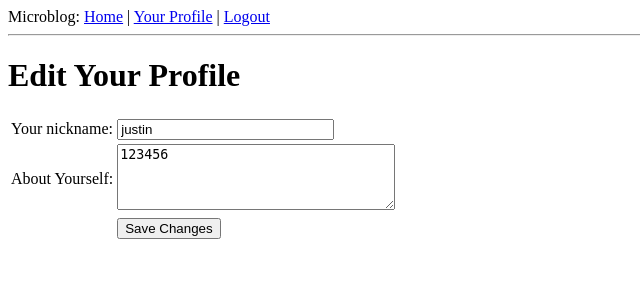
After one commit to HAN-Hans/microblog, a Flask app: page /edit in a window 1280 px wide. The commit adds this page. Shown: the top 300 px of the page, without its empty margins (0-640 px from the left). Run offline with Flask 2, Linux system fonts and the light colour scheme; a user stored in the database is signed in; data comes from the database, SQL or seed files in the repository; both versions use the stored data as it was after the commit.

Commit message:
Profile Page And Avatars

```diff
--- a/app/forms.py
+++ b/app/forms.py
@@ -1,7 +1,11 @@
 from flask_wtf import FlaskForm
-from wtforms import StringField, BooleanField
-from wtforms.validators import DataRequired
+from wtforms import StringField, BooleanField, TextAreaField
+from wtforms.validators import DataRequired, Length
 
 class LoginForm(FlaskForm):
 	openid = StringField('openid', validators = [DataRequired()])
 	remember_me = BooleanField('remember_me', default = False)
+
+class EditForm(FlaskForm):
+	nickname = StringField('nickname', validators = [DataRequired()])
+	about_me = TextAreaField('about_me', validators = [Length(min = 0, max = 140)])
--- a/app/models.py
+++ b/app/models.py
@@ -1,4 +1,6 @@
 from app import db
+from hashlib import md5
+
 
 class User(db.Model):
 
@@ -6,6 +8,8 @@ class User(db.Model):
 	nickname = db.Column(db.String(64), index = True, unique = True)
 	email = db.Column(db.String(120), index = True, unique = True)
 	posts = db.relationship('Post', backref = 'author', lazy = 'dynamic')
+	about_me = db.Column(db.String(140))
+	last_seen = db.Column(db.DateTime)
 
 	@property
 	def is_authenticated(self):
@@ -25,6 +29,10 @@ class User(db.Model):
 		except NameError:
 			return str(self.id)
 
+	def avatar(self, size):
+		return 'http://www.gravatar.com/avatar/%s?d=mm&s=%d' \
+		% (md5(self.email.encode('utf-8')).hexdigest(),size)
+
 	def __repr__(self):
 		return '<User %r>' % (self.nickname)
 
--- a/app/templates/base.html
+++ b/app/templates/base.html
@@ -11,7 +11,8 @@
     <div>Microblog:
         <a href="{{ url_for('index') }}">Home</a>
         {% if g.user.is_authenticated %}
-        |   <a href="{{ url_for('logout') }}"></a>
+        |   <a href="{{ url_for('user', nickname = g.user.nickname) }}">Your Profile</a>
+        |   <a href="{{ url_for('logout') }}">Logout</a>
         {% endif%}
     </div>
     <hr>
--- /dev/null
+++ b/app/templates/edit.html
@@ -0,0 +1,23 @@
+<!-- extend base layout -->
+{% extends "base.html" %}
+
+{% block content %}
+	<h1>Edit Your Profile</h1>
+	<form value="" method="post" name="edit">
+		{{ form.hidden_tag() }}
+		<table>
+			<tr>
+				<td>Your nickname:</td>
+				<td>{{ form.nickname(size=24) }}</td>
+			</tr>
+			<tr>
+				<td>About Yourself:</td>
+				<td>{{ form.about_me(cols=32, rows=4) }}</td>
+			</tr>
+			<tr>
+				<td></td>
+				<td><input type="submit" value="Save Changes"></td>
+			</tr>
+		</table>
+	</form>
+{% endblock %}
--- /dev/null
+++ b/app/templates/post.html
@@ -0,0 +1,5 @@
+	<table>
+		<tr valign="top">
+			<td><img src="{{ post.author.avatar(50) }}"></td><td><i>{{ post.author.nickname }}</i> says:<br /><b>{{ post.body }}</td>
+		</tr>
+	</table>
--- a/app/views.py
+++ b/app/views.py
@@ -7,8 +7,9 @@
 from flask import render_template, flash, redirect, session, url_for, request, g
 from flask_login import login_user, logout_user, current_user, login_required
 from app import app, lm, db, oid
-from .forms import LoginForm
+from .forms import LoginForm, EditForm
 from .models import User
+from datetime import datetime
 
 
 
@@ -19,6 +20,11 @@ def load_user(id):
 @app.before_request
 def before_request():
 	g.user = current_user
+	if g.user.is_authenticated:
+		g.user.last_seen = datetime.utcnow()
+		db.session.add(g.user)
+		db.session.commit()
+
 
 @app.route('/')
 @app.route('/index')
@@ -40,18 +46,6 @@ def index():
 		user = user,
 		posts = posts)
 
-# @app.route('/login',methods = ['GET', 'POST'])
-# def login():
-# 	form = LoginForm()
-# 	if form.validate_on_submit():
-# 		flash('Login required for Openid="%s",remember_me=%s' %
-# 			(form.openid.data, str(form.remember_me.data)))
-# 		return redirect('/index')
-# 	return render_template(
-# 		'login.html',
-# 		title = 'login',
-# 		form = form,
-# 		providers = app.config['OPENID_PROVIDERS'])
 
 @app.route('/login', methods = ['GET','POST'])
 @oid.loginhandler
@@ -92,3 +86,52 @@ def after_login(resp):
 def logout():
 	logout_user()
 	return redirect(url_for('index'))
+
+@app.route('/user/<nickname>')
+@login_required
+def user(nickname):
+	user = User.query.filter_by(nickname = nickname).first()
+	if user == None:
+		flash('User %s not found.' % nickname)
+		return redirect(url_for('index'))
+	posts = [
+		{'author':user, 'body':'Test post #1'},
+		{'author':user, 'body':'Test post #2'},
+	]
+	return render_template(
+		'user.html',
+		user = user,
+		posts = posts)
+
+@app.route('/edit', methods = ['GET', 'POST'])
+@login_required
+def edit():
+	form = EditForm()
+	if form.validate_on_submit():
+		g.user.nickname = form.nickname.data
+		g.user.about_me = form.about_me.data
+		db.session.add(g.user)
+		db.session.commit()
+		flash('Yuor changes have been saved.')
+	else:
+		form.nickname.data = g.user.nickname
+		form.about_me.data = g.user.about_me
+	return render_template('edit.html', form = form)
+
+
+
+
+
+
+# @app.route('/login',methods = ['GET', 'POST'])
+# def login():
+# 	form = LoginForm()
+# 	if form.validate_on_submit():
+# 		flash('Login required for Openid="%s",remember_me=%s' %
+# 			(form.openid.data, str(form.remember_me.data)))
+# 		return redirect('/index')
+# 	return render_template(
+# 		'login.html',
+# 		title = 'login',
+# 		form = form,
+# 		providers = app.config['OPENID_PROVIDERS'])
--- a/config.py
+++ b/config.py
@@ -14,7 +14,9 @@ OPENID_PROVIDERS = [
     {'name': 'Yahoo', 'url': 'https://me.yahoo.com'},
     {'name': 'AOL', 'url': 'http://openid.aol.com/<username>'},
     {'name': 'Flickr', 'url': 'http://www.flickr.com/<username>'},
-    {'name': 'MyOpenID', 'url': 'https://www.myopenid.com'}]
+    # {'name': 'MyOpenID', 'url': 'https://www.myopenid.com'},
+    {'name': 'MyOpenID', 'url': 'https://www.myopenid.com'}
+    ]
 
 
 # 839: FSADeprecationWarning: SQLALCHEMY_TRACK_MODIFICATIONS adds
```
Also changed, not shown: app/templates/user.html (added, +26 -0 lines), app.db.
